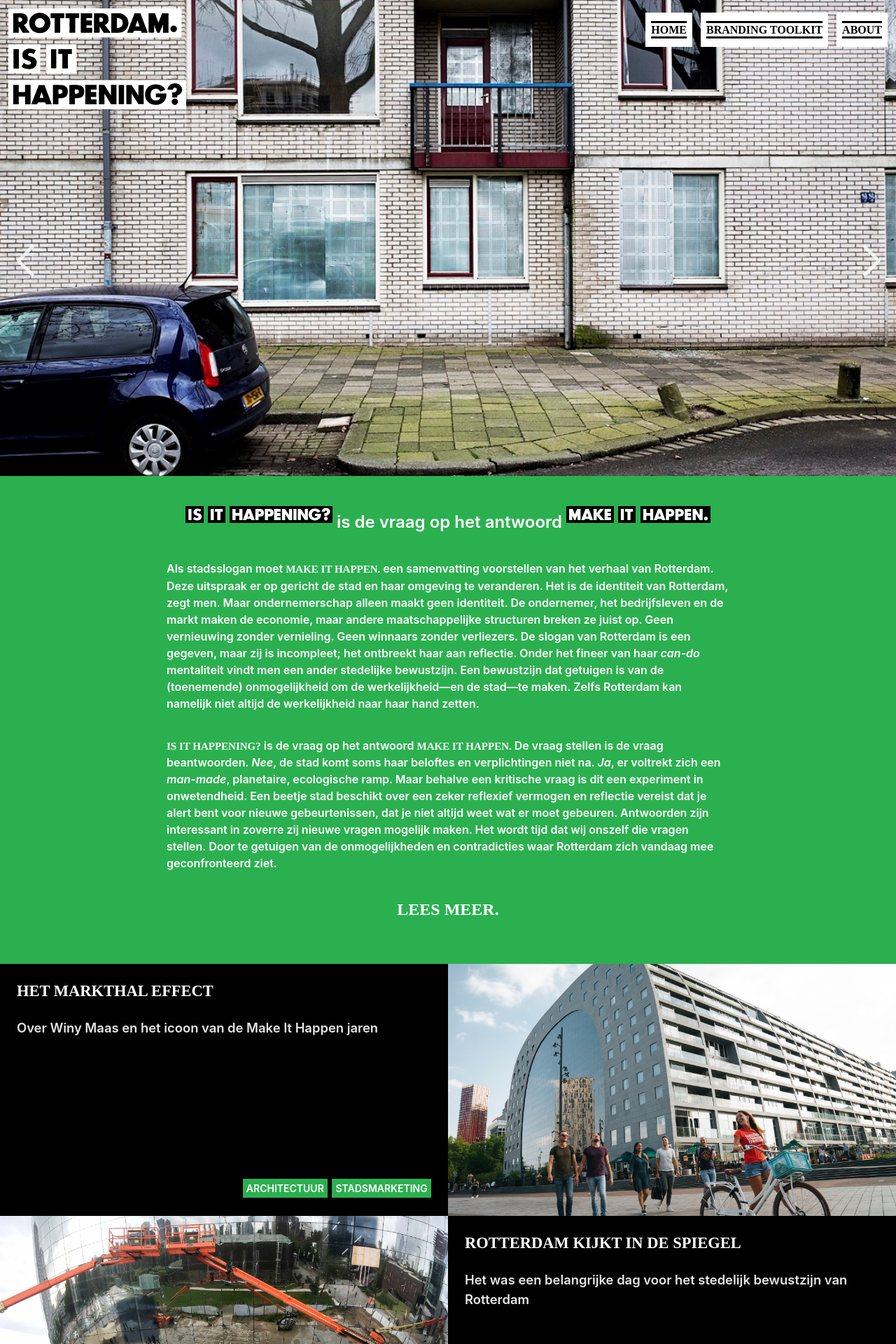
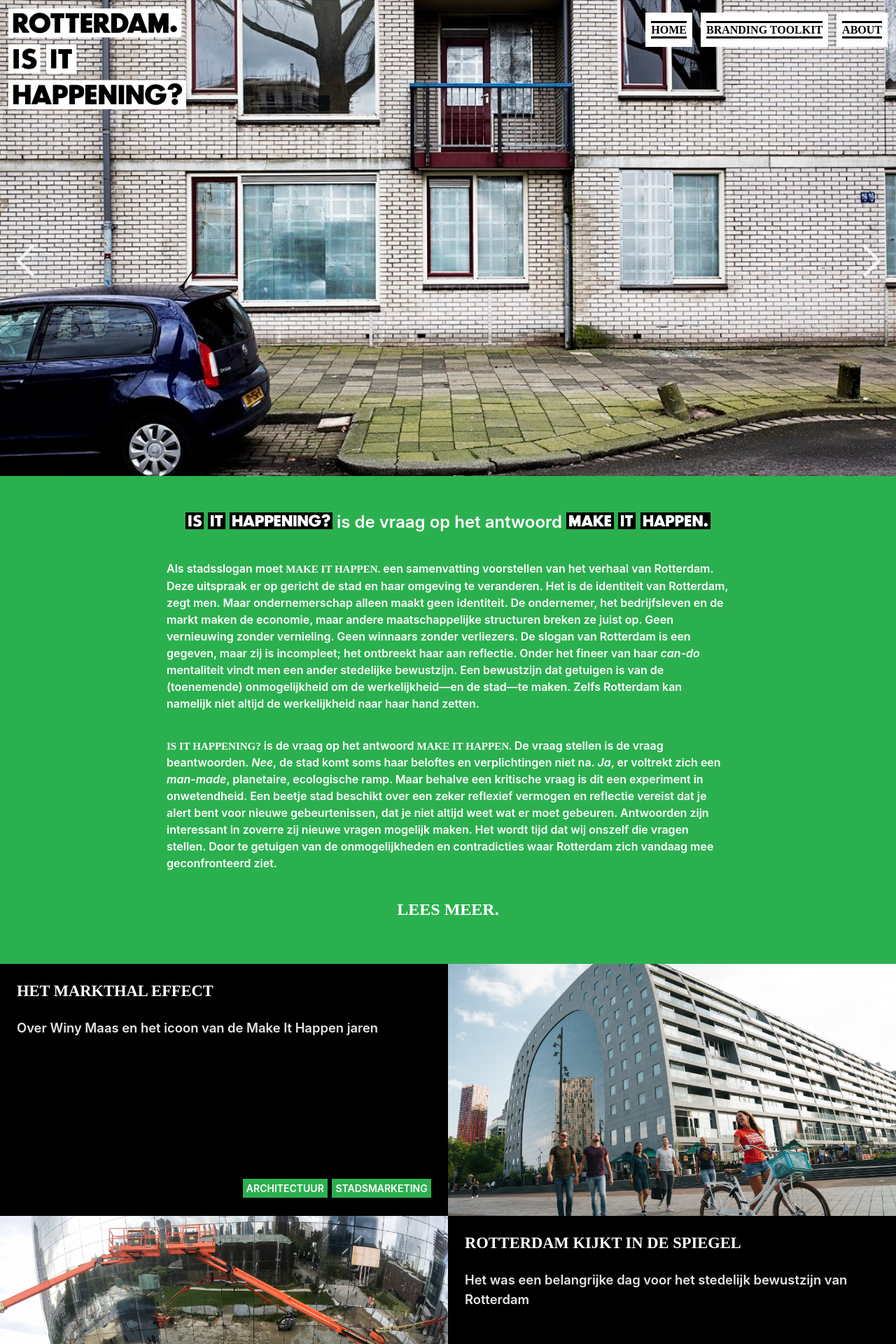
Before and after one commit to norealdirection/norealdirection.github.io, a Jekyll site: the page built from index.markdown, in a window 1280 px wide. Shown: the top 1920 px of the page at 70% size. Built offline with Jekyll 4.4.1, drawn with Linux system fonts in a browser that asks for light colours.

Commit message:
Update _layout.scss

```diff
--- a/_sass/minima/_layout.scss
+++ b/_sass/minima/_layout.scss
@@ -74,7 +74,7 @@
 		font-style: normal;
 		text-transform: uppercase;
 		margin: 0px;
-		padding: 1px 0;
+		padding: 1px 0px;
 		border-top: 3px solid black;
 		border-bottom: 3px solid black;
 		line-height: $base-line-height;
@@ -195,7 +195,7 @@
 		height: $futura-font-size*1.6;
 		display: inline;
 		margin: 0;
-		transform: translateY(-12px);
+		transform: translateY(-3px);
 		//margin-right: $spacing-unit/5;
 	}
 
```
